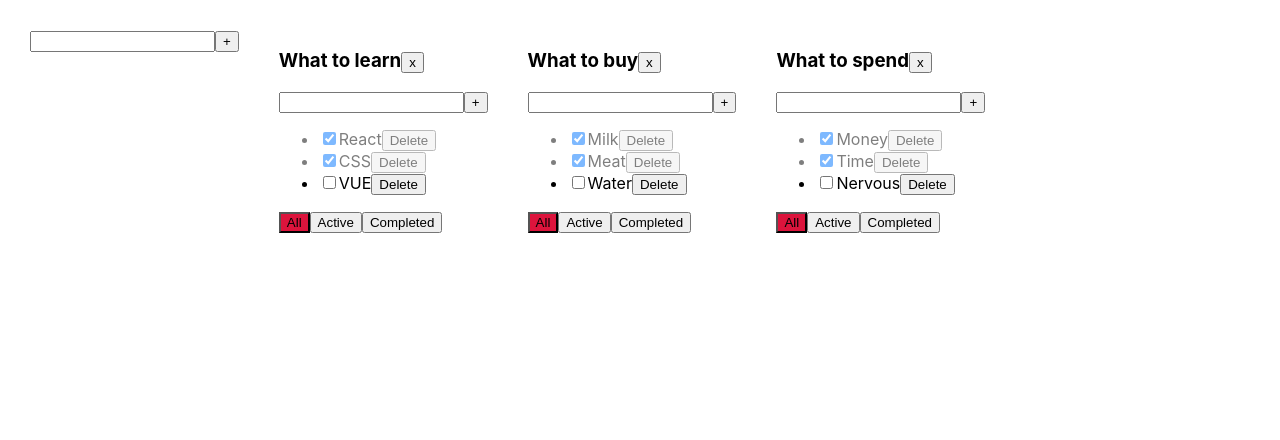
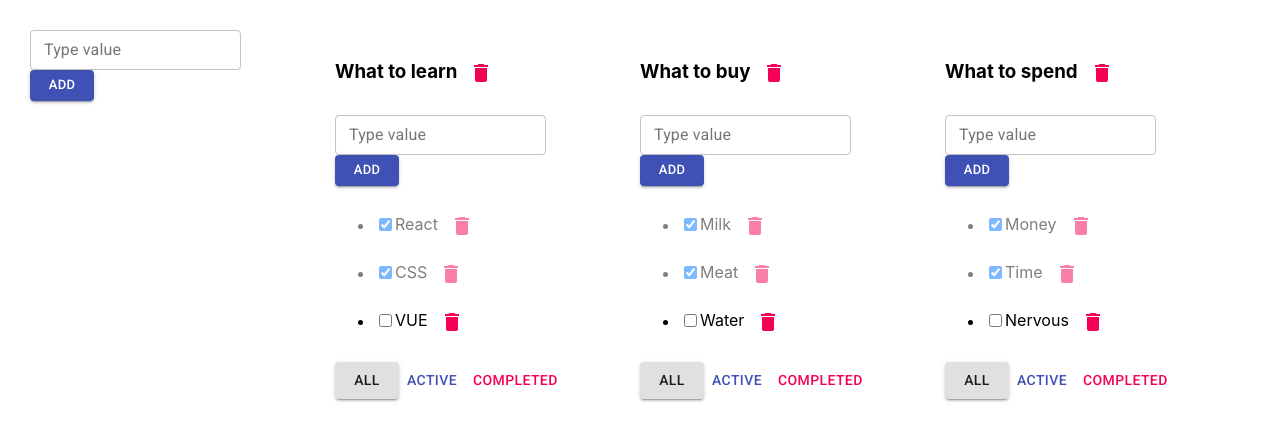
Before and after one commit to Syava7/TodoListTS, a React (Create React App) app: page / in a window 1280 px wide. Shown: the top 440 px of the page. Built offline with nearby package versions, Linux system fonts and the light colour scheme.

Commit message:
add material ui

```diff
--- a/package.json
+++ b/package.json
@@ -3,6 +3,8 @@
   "version": "0.1.0",
   "private": true,
   "dependencies": {
+    "@material-ui/core": "^4.11.4",
+    "@material-ui/icons": "^4.11.2",
     "@testing-library/jest-dom": "^4.2.4",
     "@testing-library/react": "^9.3.2",
     "@testing-library/user-event": "^7.1.2",
--- a/public/index.html
+++ b/public/index.html
@@ -1,20 +1,22 @@
 <!DOCTYPE html>
 <html lang="en">
 <head>
-    <meta charset="utf-8" />
-    <link rel="icon" href="%PUBLIC_URL%/favicon.ico" />
-    <meta name="viewport" content="width=device-width, initial-scale=1" />
-    <meta name="theme-color" content="#000000" />
+    <meta charset="utf-8"/>
+    <link rel="icon" href="%PUBLIC_URL%/favicon.ico"/>
+    <meta name="viewport" content="width=device-width, initial-scale=1"/>
+    <meta name="theme-color" content="#000000"/>
     <meta
             name="description"
             content="Web site created using create-react-app"
     />
-    <link rel="apple-touch-icon" href="%PUBLIC_URL%/logo192.png" />
+    <link rel="apple-touch-icon" href="%PUBLIC_URL%/logo192.png"/>
     <!--
       manifest.json provides metadata used when your web app is installed on a
       user's mobile device or desktop. See https://developers.google.com/web/fundamentals/web-app-manifest/
     -->
-    <link rel="manifest" href="%PUBLIC_URL%/manifest.json" />
+    <link rel="manifest" href="%PUBLIC_URL%/manifest.json"/>
+    <link rel="stylesheet" href="https://fonts.googleapis.com/css?family=Roboto:300,400,500,700&display=swap"/>
+    <link rel="stylesheet" href="https://fonts.googleapis.com/icon?family=Material+Icons" />
     <!--
       Notice the use of %PUBLIC_URL% in the tags above.
       It will be replaced with the URL of the `public` folder during the build.
--- a/src/AddItemForm.tsx
+++ b/src/AddItemForm.tsx
@@ -1,4 +1,5 @@
 import React, {ChangeEvent, KeyboardEvent, useState} from 'react';
+import {Button, TextField} from '@material-ui/core';
 
 type AddItemFormPropsType = {
   addItem: (title: string) => void
@@ -32,12 +33,19 @@ function AddItemForm(props: AddItemFormPropsType) {
 
   return (
     <div>
-      <input className={error ? 'error' : ''}
+      <TextField
+             variant="outlined"
+             label={'Type value'}
+             size={'small'}
+             error={error}
              value={title}
              placeholder={error ? 'Title required' : ''}
              onChange={onChangeInput}
              onKeyPress={onKeyPressAddItem}/>
-      <button onClick={onClickAddItem}>+</button>
+      <Button variant="contained"
+              color="primary"
+              size="small"
+              onClick={onClickAddItem}>Add</Button>
     </div>
   )
 }
--- a/src/TodoList.tsx
+++ b/src/TodoList.tsx
@@ -2,6 +2,8 @@ import React, {useState, ChangeEvent, KeyboardEvent} from 'react'
 import {FilterValueTypes, TaskType} from './App';
 import AddItemForm from './AddItemForm';
 import EditableSpan from './EditableSpan';
+import {Button, IconButton} from '@material-ui/core';
+import DeleteIcon from '@material-ui/icons/Delete';
 
 type TodoListPropsType = {
   todoListID: string
@@ -54,37 +56,35 @@ function TodoList(props: TodoListPropsType) {
             checked={t.isDone}
             onChange={(e) => props.changeTaskStatus(t.id, e.currentTarget.checked, props.todoListID)}/>
           <EditableSpan title={t.title} changeTitle={changeTaskTitle}/>
-          <button
-            onClick={() => {
-              props.removeTask(t.id, props.todoListID)
-            }}>
-            Delete
-          </button>
+          <IconButton color={'secondary'} onClick={() => {props.removeTask(t.id, props.todoListID)}}>
+            <DeleteIcon />
+          </IconButton>
         </li>)
     }
   )
-
 
   return (
     <div>
       <h3>
         <EditableSpan title={props.title} changeTitle={changeTodoListTitle}/>
-        <button onClick={onClickRemoveTodolist}>x</button>
+        <IconButton color={'secondary'} onClick={onClickRemoveTodolist}>
+          <DeleteIcon />
+        </IconButton>
       </h3>
       <AddItemForm addItem={addTask}/>
       <ul>
         {elementsLi}
       </ul>
       <div>
-        <button className={props.filter === 'all' ? 'active-filter' : ''}
+        <Button variant={props.filter === 'all' ? 'contained' : 'text'}
                 onClick={onClickAllFilter}>All
-        </button>
-        <button className={props.filter === 'active' ? 'active-filter' : ''}
+        </Button>
+        <Button color={'primary'} variant={props.filter === 'active' ? 'contained' : 'text'}
                 onClick={onClickActiveFilter}>Active
-        </button>
-        <button className={props.filter === 'completed' ? 'active-filter' : ''}
+        </Button>
+        <Button color={'secondary'} variant={props.filter === 'completed' ? 'contained' : 'text'}
                 onClick={onClickCompletedFilter}>Completed
-        </button>
+        </Button>
       </div>
     </div>
   )
```
Also changed, not shown: 1 other file (tests, documents, lock files or other folders). Lines whose indentation alone changed are shown as unchanged.
